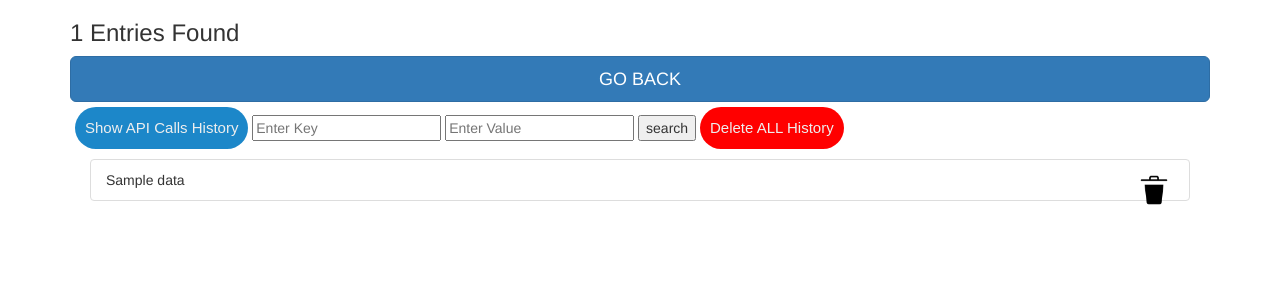
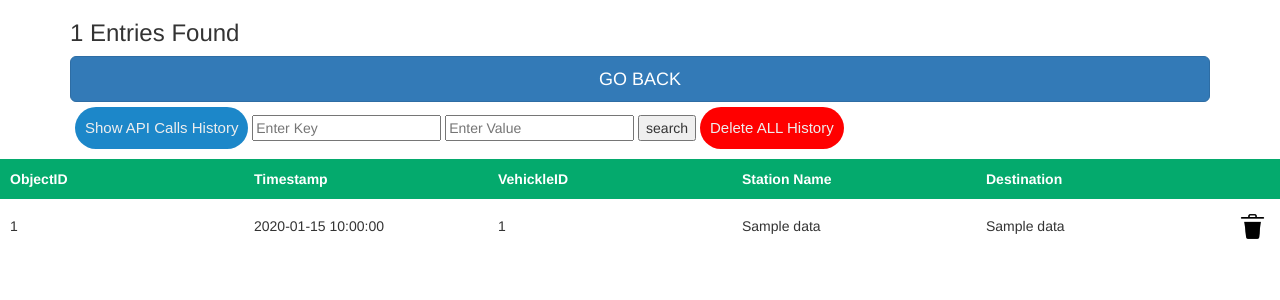
Before and after one commit to madman87/LondonTransportApi, a Flask app: template templates/history.html in a window 1280 px wide. Shown: the top 300 px of the page. Run offline with Flask 2, Linux system fonts and the light colour scheme; the template is opened without the code that fills it: most values are stand-ins (such as "Sample title", 1, 10 or a date in 2020); some libraries are stand-ins or nearby versions.

Commit message:
table added

```diff
--- a/static/app.css
+++ b/static/app.css
@@ -74,3 +74,59 @@ li span{
     text-align: center;
     text-decoration: none;
   }
+
+/* TABLE STYLES */
+table {
+width:100%;
+table-layout: fixed;
+overflow-wrap: break-word;
+}
+table thead tr th, table tbody tr td {
+    padding: 10px;
+    text-align:left;
+}
+table thead tr th:last-child , table tbody tr td:last-child {
+    width:60px;
+}
+table thead tr th {
+    background: #04AA6D;
+    color: white;
+}
+table thead tr th {
+    align:center;
+}
+table tbody tr:nth-child(even) {
+    background:#eee;
+}
+table tbody tr {
+    transition:background .3s;
+}
+table tbody tr:hover {
+    background:#ddd
+}
+table tbody tr td:last-child a {
+    display:inline-block;
+    background:#ee5b44;
+    color:#fff;
+    text-transform:uppercase;
+    height:20px;
+    line-height:20px;
+    width:60px;
+    text-align:center;
+    border-radius:4px;
+    font-size:12px;
+    transition:background .3s;
+}
+table tbody tr td:last-child a:hover {
+    display:inline-block;
+    background:#ee5b44;
+    color:#fff;
+    text-transform:uppercase;
+    height:20px;
+    line-height:20px;
+    width:60px;
+    text-align:center;
+    border-radius:4px;
+    font-size:12px;
+    background:#444;
+}
--- a/static/script.js
+++ b/static/script.js
@@ -42,7 +42,7 @@ if (callapiBtn) {callapiBtn.addEventListener('click', async (e) => {
 
 });}
 
-const deleteBtn = document.querySelectorAll('.list-group-item'),
+const deleteBtn = document.querySelectorAll('.row_entry'),
       heading = document.querySelector('.heading');
 
 deleteBtn.forEach(item => {
--- a/templates/history.html
+++ b/templates/history.html
@@ -32,14 +32,25 @@
               </div>
             </div>
         </div>
-        <ul class="list-group">
-          {%for i in data%}
-          <li class="list-group-item" data-objectid="{{i['_id']}}">
-              <img alt="bin" class='img' src="static/delete.png" style="float:right;width:40px;height:40px;" >
-            </a>{{i}}
-          </li>
-          {%endfor%}
-        </ul>
+        <div id="result">
+          <table>
+            <thead>
+              <tr>
+                <th>ObjectID</th>
+                <th>Timestamp</th>
+                <th>VehickleID</th>
+                <th>Station Name</th>
+                <th>Destination</th>
+                <th></th>
+              </tr>
+            </thead>
+            <tbody>
+              {%for i in data%}
+              <tr class="row_entry" data-objectid="{{i['_id']}}"><td>{{i['_id']}}</td><td>{{i.Timestamp}}</td><td>{{i.VehickleID}}</td><td>{{i.StationName}}</td><td>{{i.DestinationName}}</td><td><img alt="bin" class='img' src="static/delete.png" style="float:right;width:35px;height:35px;" ></td></tr>
+              {%endfor%}
+            </tbody>
+          </table>
+        </div>
         <script src="static/script.js"></script>
     </body>
 </html>
```
